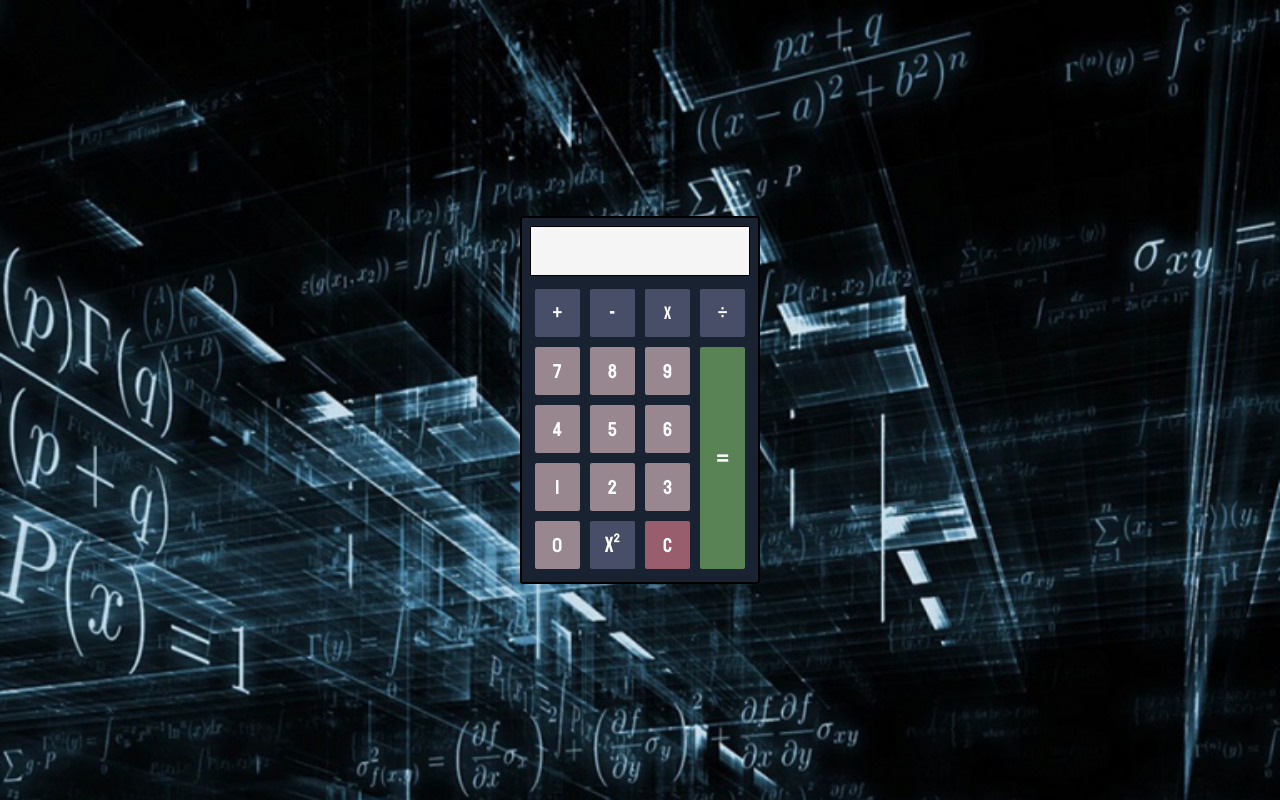
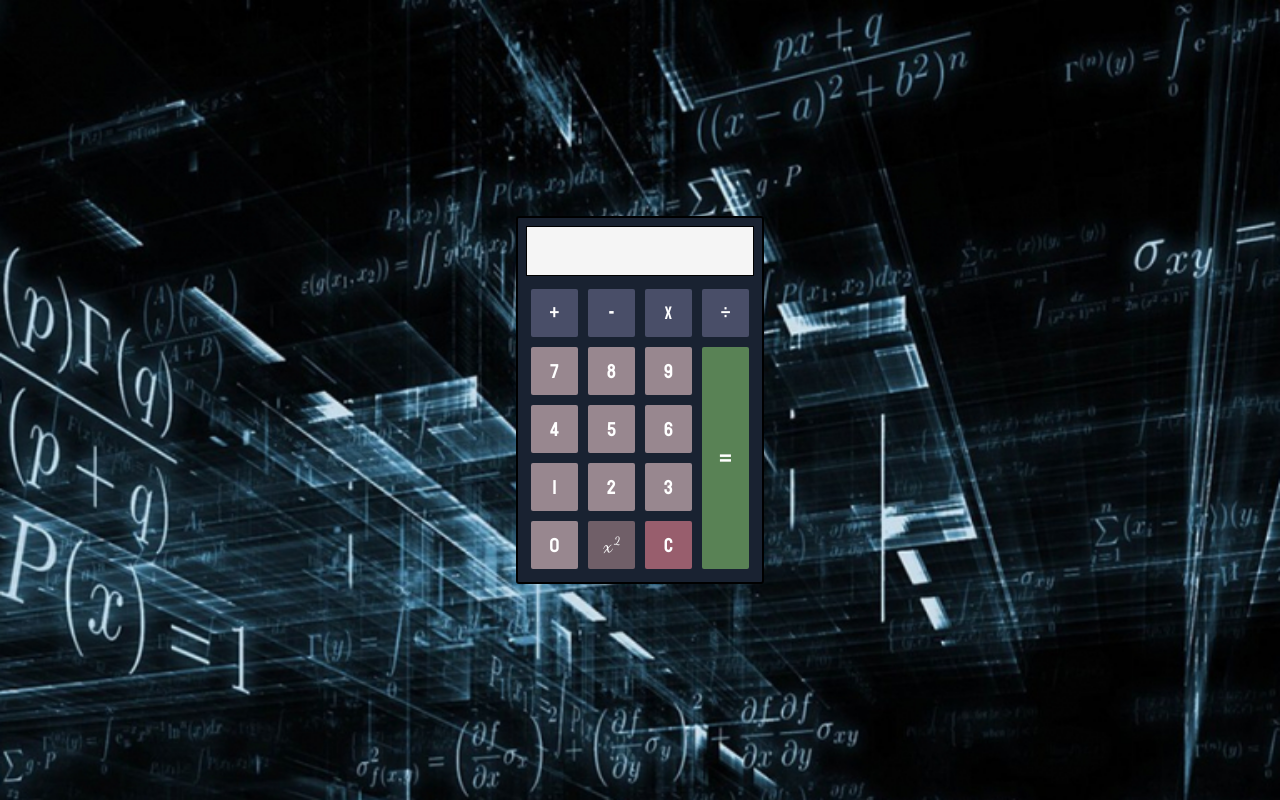
Before and after one commit to max-b10/JS-Calculator, a plain HTML site: page index.html in a window 1280 px wide. Drawn offline with Linux system fonts and the light colour scheme.

Commit message:
Update styles.css

```diff
--- a/styles.css
+++ b/styles.css
@@ -74,7 +74,7 @@ body{
     'seven eight nine equals'
     'four five six equals'
     'one two three equals'
-    'zero decimalPoint clear equals';
+    'zero square clear equals';
     border:2px solid black;
     border-radius: 3px;
     padding: 8px;
@@ -86,10 +86,11 @@ body{
     flex-direction: row;
     justify-content: flex-end;
     border: 1px solid black;
-    font-size: 26px;
+    font-size: 40px;
     color: black;
     height:50px;
     background-color: whitesmoke;
+    padding: 0 7px 0 0;
 }
 #sum{
     grid-area: sum;
@@ -134,10 +135,10 @@ body{
 #zero{
     grid-area: zero;
 }
-#decimal-point{
-    grid-area: decimalPoint;
+#square{
+    grid-area: square;
     background-color: #705f68;
-
+    font-family:'Dancing Script', cursive;
 }
 #clear{
     grid-area: clear;
```
